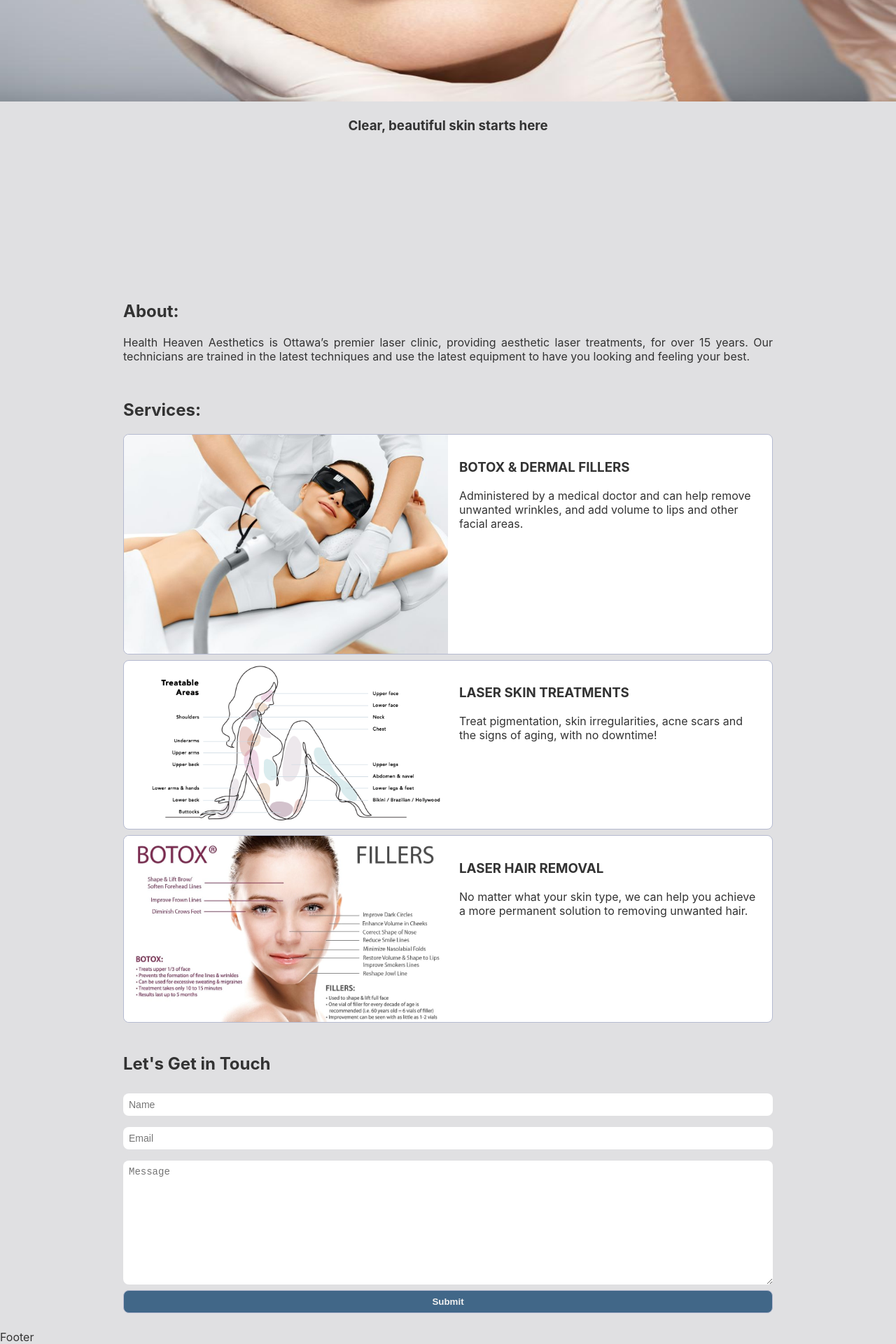
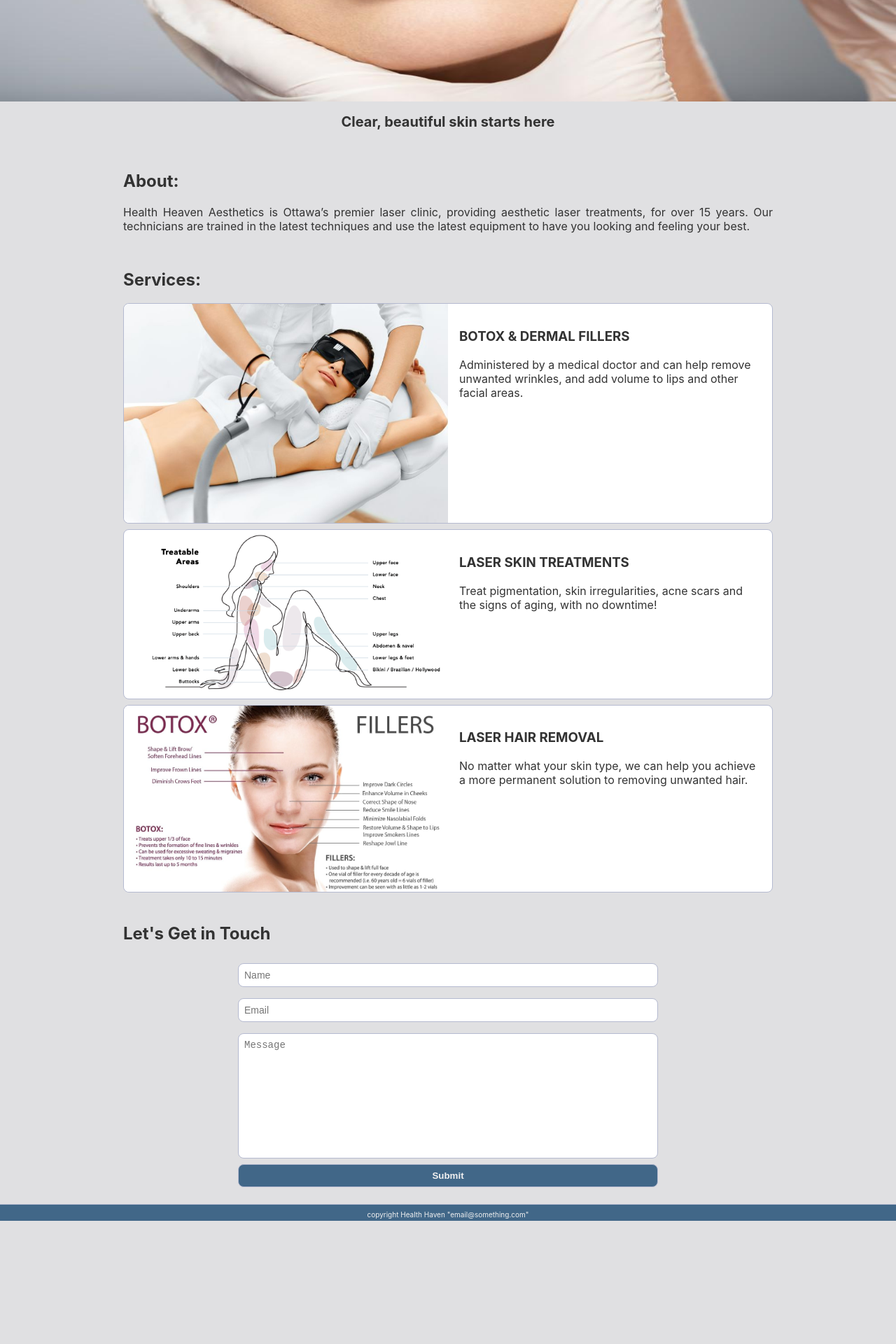
Before and after one commit to LaithAlwani/laser-clinic, a React (Vite) app: page / in a window 1280 px wide. Shown: the part 491-2411 px from the top of the page at 70% size. After the commit the page ends 2235 px from the top, so only its background shows below. Built offline with nearby package versions, Linux system fonts and the light colour scheme.

Commit message:
adds footer, minor fixes to hero

```diff
--- a/src/App.css
+++ b/src/App.css
@@ -45,8 +45,9 @@ nav a{
   width: 100%;
   height: 75vh;
 }
-.hero h3{
-  height: 25vh;
+.hero h1{
+
+  font-size: 1.25rem;
 }
 /*hero Ends*/
 
@@ -89,6 +90,8 @@ nav a{
 .contact-form{
   display: flex;
   flex-direction: column;
+  margin: 0 auto;
+  max-width: 600px;
 }
 
 input, textarea{
@@ -99,7 +102,8 @@ input, textarea{
   padding:0.5rem;
   font-size: 14px;
   border-radius: var(--border-radius);
-  /* resize: none; */
+  border: 1px solid var(--cadet-blue);
+  resize: none;
 }
 button{
   padding: 0.5rem;
@@ -110,6 +114,20 @@ button{
   border-radius: var(--border-radius);
   border: 1px solid var(--cadet-blue);
 }
+/*Contact ends*/
+
+/*footer*/
+footer{
+  background: var(--queen-blue);
+  color: var(--white);
+  font-size: 10px;
+  text-align: center;
+  padding: 0.5rem 0 0.2rem;
+  border-top: 1px solid var(--cadet-blue);
+}
+/*footer ends*/
+
+/*media quries*/
 
 @media screen and (max-width:450px) {
   .card{
@@ -129,5 +147,3 @@ button{
   }
 
 }
-
-/*Contact ends*/
--- a/src/components/Contact.jsx
+++ b/src/components/Contact.jsx
@@ -11,6 +11,9 @@ export default function Contact() {
     }
     e.preventDefault();
     console.log(request);
+    setName("");
+    setEmail("");
+    setMessage("");
   };
   return (
     <>
--- a/src/components/Footer.jsx
+++ b/src/components/Footer.jsx
@@ -2,6 +2,8 @@ import React from 'react'
 
 export default function Footer() {
   return (
-    <div>Footer</div>
+    <footer>
+      <span>copyright Health Haven "email@something.com"</span>
+    </footer>
   )
 }
--- a/src/components/Hero.jsx
+++ b/src/components/Hero.jsx
@@ -3,7 +3,7 @@ export default function Hero() {
   return (
     <>
       <img src={hero} alt="" />
-      <h3>Clear, beautiful skin starts here</h3>
+      <h1>Clear, beautiful skin starts here</h1>
     </>
   );
 }
```
